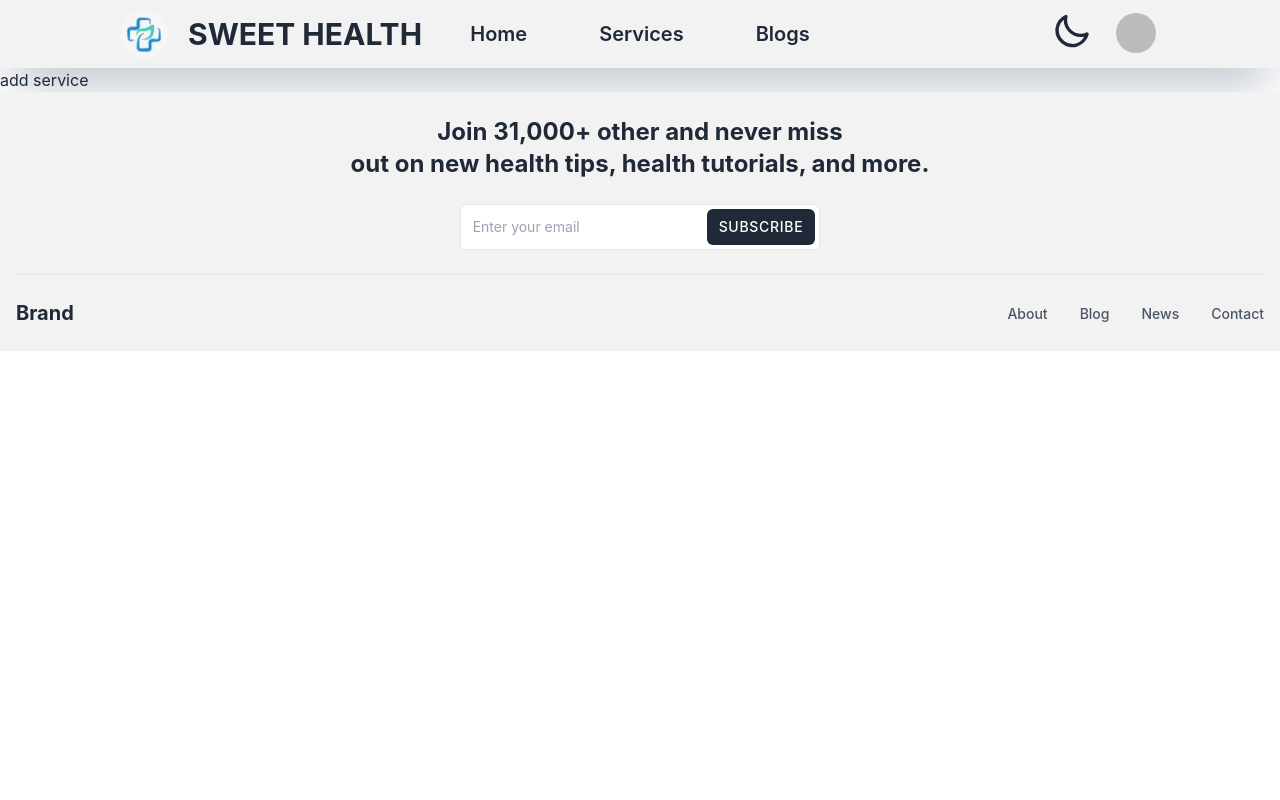
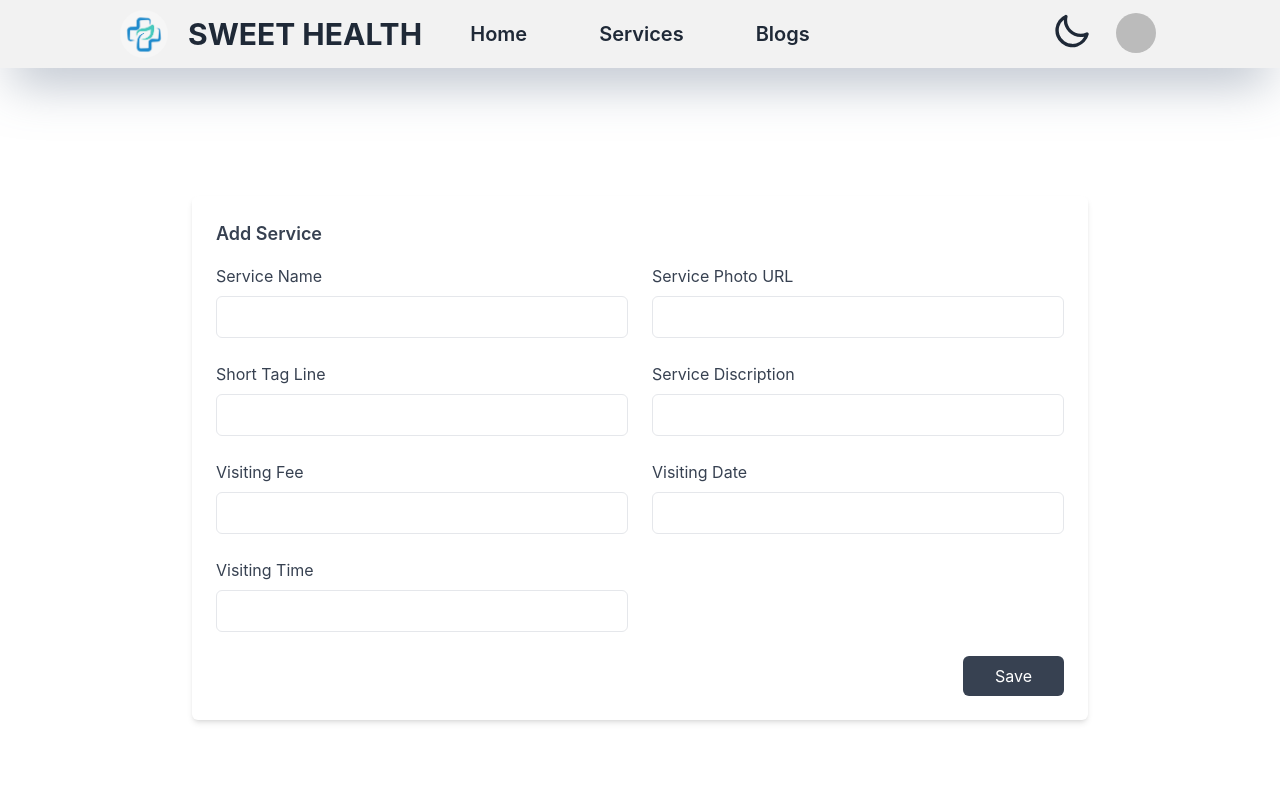
Before and after one commit to Arnob3108/sweet-health-service-client, a React (Create React App) app: page /addService in a window 1280 px wide. Shown: the top 800 px of the page. Built offline with nearby package versions, Linux system fonts and the light colour scheme; no server answers; sample sign-in values are in the browser's storage.

Commit message:
service added by user from data base

```diff
--- a/src/Pages/AddService/AddService.js
+++ b/src/Pages/AddService/AddService.js
@@ -1,10 +1,143 @@
 import React from "react";
+import toast from "react-hot-toast";
 
 const AddService = () => {
+  const handleAddService = (event) => {
+    event.preventDefault();
+    const form = event.target;
+    const name = form.name.value;
+    const img = form.img.value;
+    const tagLine = form.tagLine.value;
+    const discription = form.discription.value;
+    const visit = form.visit.value;
+    const date = form.date.value;
+    const time = form.time.value;
+    console.log(name, img, discription, tagLine, visit, date, time);
+
+    const services = {
+      name,
+      img,
+      tagLine,
+      discription,
+      visit,
+      date,
+      time,
+    };
+
+    fetch("http://localhost:5000/services", {
+      method: "POST",
+      headers: {
+        "content-type": "application/json",
+      },
+      body: JSON.stringify(services),
+    })
+      .then((res) => res.json())
+      .then((data) => {
+        if (data.acknowledged) {
+          toast.success("Service Added successfully");
+          form.reset();
+        }
+      });
+  };
+
   return (
-    <div>
-      <h1>add service</h1>
-    </div>
+    <section class="max-w-4xl p-6 mx-auto bg-white rounded-md shadow-md dark:bg-gray-800 my-[10%]">
+      <h2 class="text-lg font-semibold text-gray-700 capitalize dark:text-white">
+        Add Service
+      </h2>
+
+      <form onSubmit={handleAddService}>
+        <div class="grid grid-cols-1 gap-6 mt-4 sm:grid-cols-2">
+          <div>
+            <label class="text-gray-700 dark:text-gray-200" for="username">
+              Service Name
+            </label>
+            <input
+              id="username"
+              type="text"
+              name="name"
+              class="block w-full px-4 py-2 mt-2 text-gray-700 bg-white border border-gray-200 rounded-md dark:bg-gray-800 dark:text-gray-300 dark:border-gray-600 focus:border-blue-400 focus:ring-blue-300 focus:ring-opacity-40 dark:focus:border-blue-300 focus:outline-none focus:ring"
+            />
+          </div>
+
+          <div>
+            <label class="text-gray-700 dark:text-gray-200" for="emailAddress">
+              Service Photo URL
+            </label>
+            <input
+              id="emailAddress"
+              type="text"
+              name="img"
+              class="block w-full px-4 py-2 mt-2 text-gray-700 bg-white border border-gray-200 rounded-md dark:bg-gray-800 dark:text-gray-300 dark:border-gray-600 focus:border-blue-400 focus:ring-blue-300 focus:ring-opacity-40 dark:focus:border-blue-300 focus:outline-none focus:ring"
+            />
+          </div>
+
+          <div>
+            <label class="text-gray-700 dark:text-gray-200" for="tag">
+              Short Tag Line
+            </label>
+            <input
+              id="tag"
+              type="text"
+              name="tagLine"
+              class="block w-full px-4 py-2 mt-2 text-gray-700 bg-white border border-gray-200 rounded-md dark:bg-gray-800 dark:text-gray-300 dark:border-gray-600 focus:border-blue-400 focus:ring-blue-300 focus:ring-opacity-40 dark:focus:border-blue-300 focus:outline-none focus:ring"
+            />
+          </div>
+
+          <div>
+            <label class="text-gray-700 dark:text-gray-200" for="discription">
+              Service Discription
+            </label>
+            <input
+              id="discription"
+              type="text"
+              name="discription"
+              class="block w-full px-4 py-2 mt-2 text-gray-700 bg-white border border-gray-200 rounded-md dark:bg-gray-800 dark:text-gray-300 dark:border-gray-600 focus:border-blue-400 focus:ring-blue-300 focus:ring-opacity-40 dark:focus:border-blue-300 focus:outline-none focus:ring"
+            />
+          </div>
+          <div>
+            <label class="text-gray-700 dark:text-gray-200" for="fee">
+              Visiting Fee
+            </label>
+            <input
+              id="fee"
+              type="text"
+              name="visit"
+              class="block w-full px-4 py-2 mt-2 text-gray-700 bg-white border border-gray-200 rounded-md dark:bg-gray-800 dark:text-gray-300 dark:border-gray-600 focus:border-blue-400 focus:ring-blue-300 focus:ring-opacity-40 dark:focus:border-blue-300 focus:outline-none focus:ring"
+            />
+          </div>
+
+          <div>
+            <label class="text-gray-700 dark:text-gray-200" for="date">
+              Visiting Date
+            </label>
+            <input
+              id="date"
+              type="text"
+              name="date"
+              class="block w-full px-4 py-2 mt-2 text-gray-700 bg-white border border-gray-200 rounded-md dark:bg-gray-800 dark:text-gray-300 dark:border-gray-600 focus:border-blue-400 focus:ring-blue-300 focus:ring-opacity-40 dark:focus:border-blue-300 focus:outline-none focus:ring"
+            />
+          </div>
+          <div>
+            <label class="text-gray-700 dark:text-gray-200" for="time">
+              Visiting Time
+            </label>
+            <input
+              id="time"
+              type="text"
+              name="time"
+              class="block w-full px-4 py-2 mt-2 text-gray-700 bg-white border border-gray-200 rounded-md dark:bg-gray-800 dark:text-gray-300 dark:border-gray-600 focus:border-blue-400 focus:ring-blue-300 focus:ring-opacity-40 dark:focus:border-blue-300 focus:outline-none focus:ring"
+            />
+          </div>
+        </div>
+
+        <div class="flex justify-end mt-6">
+          <button class="px-8 py-2.5 leading-5 text-white transition-colors duration-300 transform bg-gray-700 rounded-md hover:bg-gray-600 focus:outline-none focus:bg-gray-600">
+            Save
+          </button>
+        </div>
+      </form>
+    </section>
   );
 };
 
--- a/src/Pages/MyReview/MyReview.js
+++ b/src/Pages/MyReview/MyReview.js
@@ -1,9 +1,42 @@
 import React from "react";
+import toast from "react-hot-toast";
 import { FaUserCircle } from "react-icons/fa";
+import { Link } from "react-router-dom";
 
 const MyReview = ({ feedbacks, handleDelete }) => {
   console.log(feedbacks._id);
-  const { userName, email, feedback, photo, serviceName } = feedbacks.reviews;
+  const { userName, email, feedback, photo, serviceName, _id } =
+    feedbacks.reviews;
+
+  const handleUpdate = (event) => {
+    event.preventDefault();
+    const form = event.target;
+    const feedback = form.feedback.value;
+
+    const reviews = {
+      service: _id,
+      serviceName: serviceName,
+      userName: userName,
+      email,
+      feedback,
+      photo,
+    };
+
+    fetch(`http://localhost:5000/reviews/${feedbacks._id}`, {
+      method: "PATCH",
+      headers: {
+        "content-type": "application/json",
+      },
+      body: JSON.stringify(reviews),
+    })
+      .then((res) => res.json())
+      .then((data) => {
+        if (data.modifiedCount > 0) {
+          toast.success("updated Successfull, Reload to see Update!!");
+        }
+      });
+  };
+
   return (
     <div class="h-full text-center">
       {photo ? (
@@ -15,14 +48,54 @@ const MyReview = ({ feedbacks, handleDelete }) => {
       ) : (
         <FaUserCircle className="w-20 h-20 mb-8 object-cover object-center rounded-full inline-block border-2 border-gray-200 bg-gray-100"></FaUserCircle>
       )}
-      <p class="leading-relaxed dark:text-white">{feedback}</p>
+      <p class="leading-relaxed dark:text-white">
+        {'"'}
+        {feedback}
+        {'"'}
+      </p>
       <span class="inline-block h-1 w-10 rounded bg-indigo-500 mt-4 mb-2"></span>
       <h2 class="text-amber-400 font-medium title-font tracking-wider text-xl">
         {userName}
       </h2>
       <p class=" dark:text-white">{serviceName}</p>
-      <div>
-        <button className="btn btn-info btn-outline">Edit</button>
+      <div className="flex justify-center">
+        <div>
+          <label htmlFor="my-modal-4" className="btn btn-info btn-outline">
+            Edit
+          </label>
+
+          <input type="checkbox" id="my-modal-4" className="modal-toggle" />
+          <label htmlFor="my-modal-4" className="modal cursor-pointer">
+            <label className="modal-box relative" htmlFor="">
+              <form onSubmit={handleUpdate} className="w-full">
+                <input
+                  type="text"
+                  name="userName"
+                  defaultValue={userName}
+                  readOnly
+                  placeholder="Your name here"
+                  className="input input-bordered input-info w-[80%] ml-[10%]"
+                />
+                <input
+                  type="text"
+                  name="email"
+                  defaultValue={email}
+                  readOnly
+                  placeholder="Your email here"
+                  className="input input-bordered input-info w-[80%] ml-[10%] my-4"
+                />
+                <textarea
+                  className="textarea textarea-info w-[80%] ml-[10%]"
+                  placeholder={feedback}
+                  name="feedback"
+                ></textarea>
+                <button className="btn btn-active btn-ghost hover:bg-indigo-500 hover:dark:text-white w-80 ml-[10%] lg:ml-[10%] ">
+                  Update
+                </button>
+              </form>
+            </label>
+          </label>
+        </div>
         <button
           onClick={() => handleDelete(feedbacks._id)}
           className="btn btn-error btn-outline ml-3"
--- /dev/null
+++ b/src/Pages/MyReview/UpdateReview.js
@@ -0,0 +1,46 @@
+import React from "react";
+
+const UpdateReview = () => {
+  return (
+    <div>
+      {/* The button to open modal */}
+      <label htmlFor="my-modal-4" className="btn">
+        open modal
+      </label>
+
+      {/* Put this part before </body> tag */}
+      <input type="checkbox" id="my-modal-4" className="modal-toggle" />
+      <label htmlFor="my-modal-4" className="modal cursor-pointer">
+        <label className="modal-box relative" htmlFor="">
+          <form className="w-full">
+            <input
+              type="text"
+              name="userName"
+              defaultValue={""}
+              placeholder="Your name here"
+              className="input input-bordered input-info w-[80%] ml-[10%]"
+            />
+            <input
+              type="text"
+              name="email"
+              defaultValue={""}
+              readOnly
+              placeholder="Your email here"
+              className="input input-bordered input-info w-[80%] ml-[10%] my-4"
+            />
+            <textarea
+              className="textarea textarea-info w-[80%] ml-[10%]"
+              placeholder="Feedback"
+              name="feedback"
+            ></textarea>
+            <button className="btn btn-active btn-ghost hover:bg-indigo-500 hover:dark:text-white w-80 ml-[10%] lg:ml-[18%] ">
+              Give Feedback
+            </button>
+          </form>
+        </label>
+      </label>
+    </div>
+  );
+};
+
+export default UpdateReview;
```
